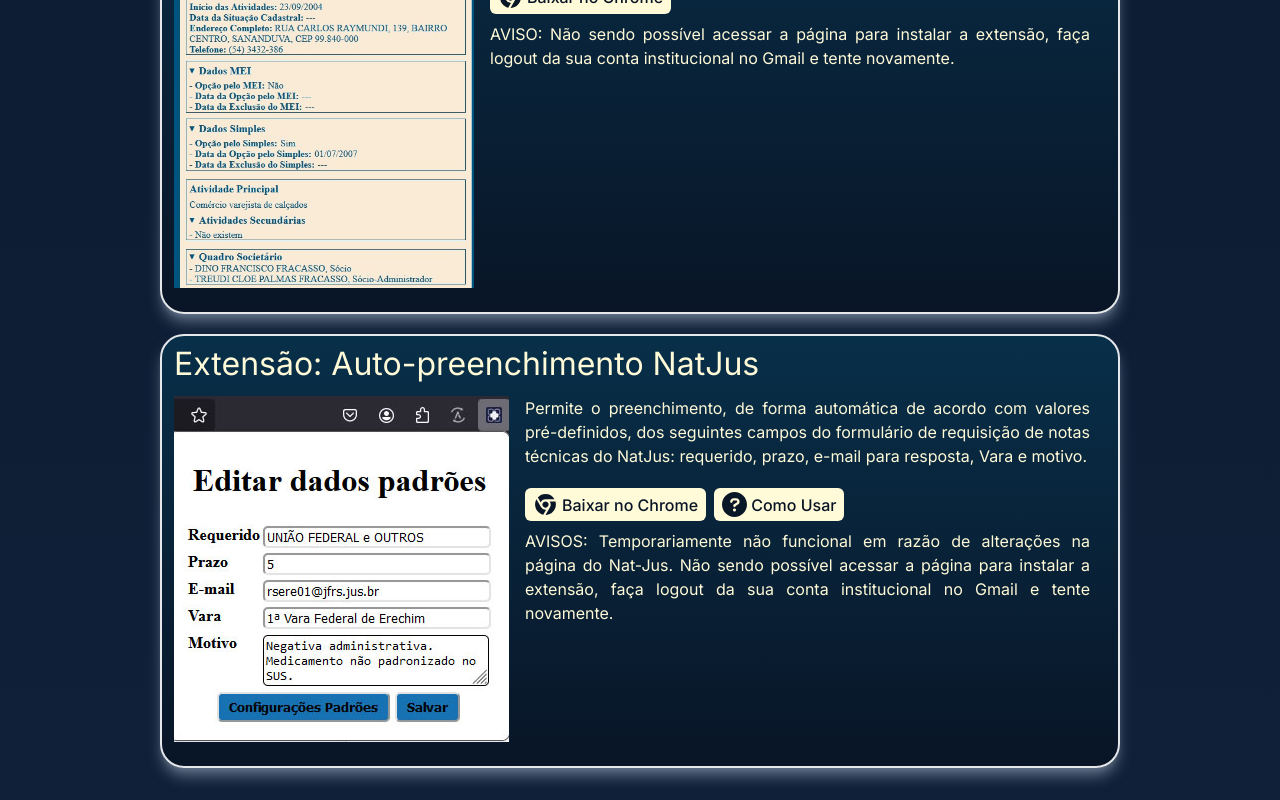
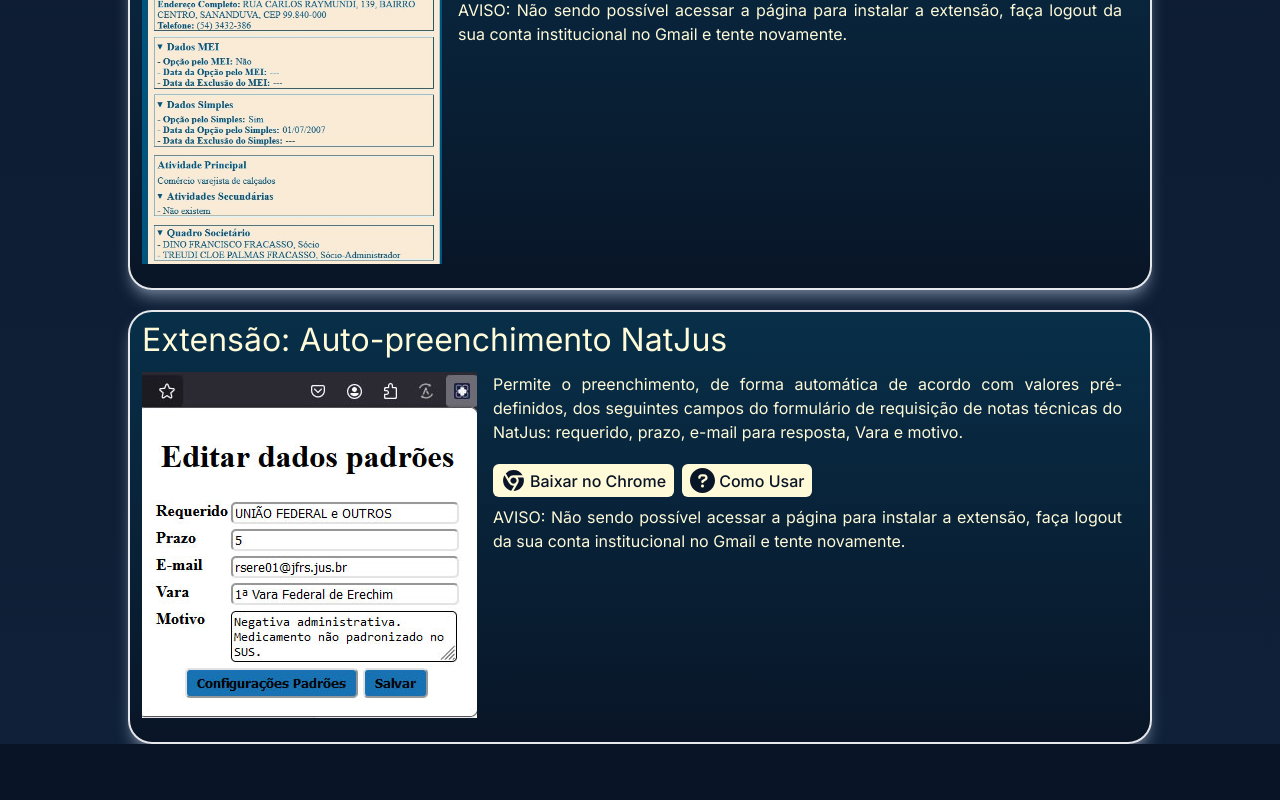
Before and after one commit to joaotextor/ferramentas-jf, a Next.js app: page / in a window 1280 px wide. Shown: the part 1962-2762 px from the top of the page. After the commit the page ends 2706 px from the top, so only its background shows below. Built offline with nearby package versions, Linux system fonts and the light colour scheme.

Commit message:
fixed interface bugs

```diff
--- a/next.config.js
+++ b/next.config.js
@@ -1,7 +1,9 @@
 /** @type {import('next').NextConfig} */
 const nextConfig = {
-  output: "export",
-  basePath: "/ferramentas-jf",
+  output: "standalone",
+  // output: "export",
+  basePath: "",
+  // basePath: "/ferramentas-jf",
   images: {
     unoptimized: true,
   },
--- a/src/app/page.tsx
+++ b/src/app/page.tsx
@@ -88,9 +88,10 @@
           >
             Bem vindo, colegas da Justiça Federal!
           </h1>
-          <h4 className="text-center pb-8 px-8">
+          <h4 className="text-center pb-2 px-8">
             Aqui disponibilizo algumas ferramentas para agilizar algumas tarefas
             no dia-a-dia do nosso trabalho!
+          </h4>
           <div className="flex flex-wrap gap-4 justify-center max-md:mt-4">
             <ToolCard
               title="Calculadora de dias úteis"
@@ -181,10 +182,9 @@
                 />,
               ]}
               showAlert={showAlert.includes(userAgent)}
-                alertMessage="AVISOS: Temporariamente não funcional em razão de alterações na página do Nat-Jus. Não sendo possível acessar a página para instalar a extensão, faça logout da sua conta institucional no Gmail e tente novamente."
+              alertMessage="AVISO: Não sendo possível acessar a página para instalar a extensão, faça logout da sua conta institucional no Gmail e tente novamente."
             />
           </div>
-          </h4>
         </div>
       </main>
     </>
--- a/src/components/ToolCard/index.tsx
+++ b/src/components/ToolCard/index.tsx
@@ -40,7 +40,10 @@
         <div className="text-base leading-normal text-justify px-4 max-md:text-center max-md:flex max-md:flex-col max-md:items-center">
           <span>{description}</span>
           <div className="flex gap-2 pt-5">{buttons}</div>
-          <div className="text-base leading-normal pt-2" hidden={!showAlert}>
+          <div
+            className="text-primary-light text-base leading-normal pt-2"
+            hidden={!showAlert}
+          >
             {alertMessage}
           </div>
         </div>
```
Lines whose indentation alone changed are shown as unchanged.
